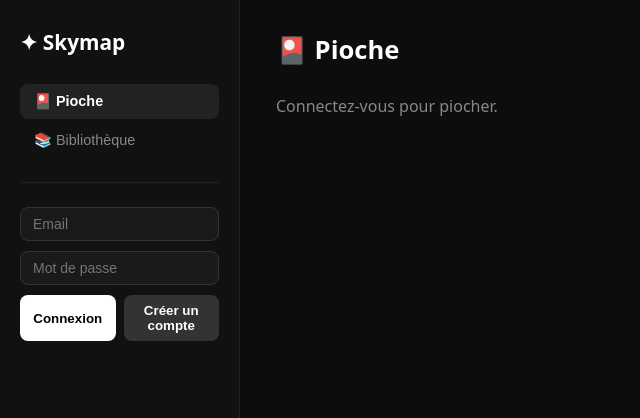
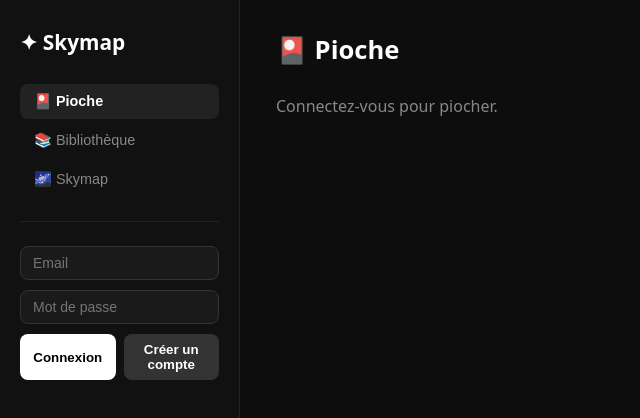
Before and after one commit to Lapinsour/Skymap_React, a React (Vite) app: page / in a window 1280 px wide. Shown: the top 418 px of the page, without its empty margins (0-640 px from the left). Built offline with nearby package versions, Linux system fonts and the light colour scheme.

Commit message:
Update App.jsx

```diff
--- a/src/App.jsx
+++ b/src/App.jsx
@@ -1,34 +1,32 @@
-// App.jsx est le composant racine : il contient le layout global
-// (sidebar + zone de contenu) et gère l'état de l'utilisateur connecté.
 import { useState, useEffect } from 'react'
 import { supabase } from './lib/supabase'
 import Auth from './components/Auth'
 import Pioche from './pages/Pioche'
 import Bibliotheque from './pages/Bibliotheque'
+import Skymap from './pages/Skymap'   // ← nouveau
+
+// Les pages de l'app — on les déclare ici pour pouvoir itérer dessus
+const PAGES = [
+  { id: 'Pioche',       label: '🎴 Pioche' },
+  { id: 'Bibliotheque', label: '📚 Bibliothèque' },
+  { id: 'Skymap',       label: '🌌 Skymap' },   // ← nouveau
+]
 
 export default function App() {
-  // "page" contrôle quelle page est affichée (pas besoin de react-router pour si peu de pages)
   const [page, setPage] = useState('Pioche')
   const [user, setUser] = useState(null)
 
-  // Au démarrage, on vérifie si une session Supabase existe déjà
-  // (l'utilisateur avait peut-être fermé le navigateur sans se déconnecter)
   useEffect(() => {
     supabase.auth.getSession().then(({ data }) => {
       setUser(data.session?.user ?? null)
     })
-
-    // onAuthStateChange : Supabase nous notifie automatiquement
-    // quand l'état de connexion change (login, logout, expiration de token).
-    // C'est l'équivalent du "restore session" de Streamlit mais en temps réel.
     const { data: listener } = supabase.auth.onAuthStateChange((_event, session) => {
       setUser(session?.user ?? null)
     })
+    return () => listener.subscription.unsubscribe()
+  }, [])
 
-    // La fonction retournée par useEffect est appelée au "démontage" du composant.
-    // On retire l'écouteur pour éviter les fuites mémoire.
-    return () => listener.subscription.unsubscribe()
-  }, [])  // [] = exécuté une seule fois au montage (comme un __init__)
+  const currentPage = PAGES.find(p => p.id === page)
 
   return (
     <div style={styles.appLayout}>
@@ -36,40 +34,33 @@ export default function App() {
       <aside style={styles.sidebar}>
         <h1 style={styles.logo}>✦ Skymap</h1>
 
-        {/* Navigation */}
         <nav style={styles.nav}>
-          {['Pioche', 'Bibliothèque'].map(p => (
+          {PAGES.map(p => (
             <button
-              key={p}
+              key={p.id}
               style={{
                 ...styles.navBtn,
-                // Ternaire JS : condition ? siVrai : siFaux
-                // Équivalent Python : styles.navBtnActive if page === p else {}
-                ...(page === p.replace('è', 'e') || (p === 'Bibliothèque' && page === 'Bibliotheque')
-                  ? styles.navBtnActive : {})
+                ...(page === p.id ? styles.navBtnActive : {}),
               }}
-              onClick={() => setPage(p === 'Bibliothèque' ? 'Bibliotheque' : p)}
+              onClick={() => setPage(p.id)}
             >
-              {p === 'Pioche' ? '🎴 ' : '📚 '}{p}
+              {p.label}
             </button>
           ))}
         </nav>
 
         <div style={styles.divider} />
 
-        {/* Auth : on passe user et la fonction de mise à jour */}
         <Auth user={user} onAuthChange={setUser} />
       </aside>
 
       {/* ===== CONTENU PRINCIPAL ===== */}
       <main style={styles.main}>
-        <h2 style={styles.pageTitle}>{page === 'Pioche' ? '🎴 Pioche' : '📚 Bibliothèque'}</h2>
+        <h2 style={styles.pageTitle}>{currentPage?.label}</h2>
 
-        {/* Rendu conditionnel : affiche la page correspondante */}
-        {page === 'Pioche'
-          ? <Pioche user={user} />
-          : <Bibliotheque user={user} />
-        }
+        {page === 'Pioche'       && <Pioche       user={user} />}
+        {page === 'Bibliotheque' && <Bibliotheque user={user} />}
+        {page === 'Skymap'       && <Skymap       user={user} />}
       </main>
     </div>
   )
```
